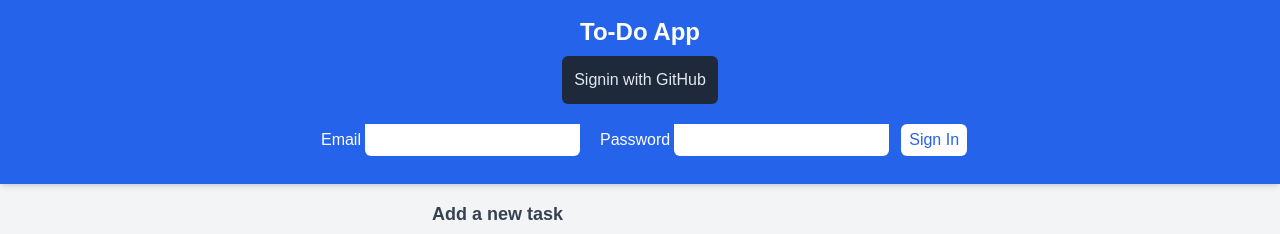
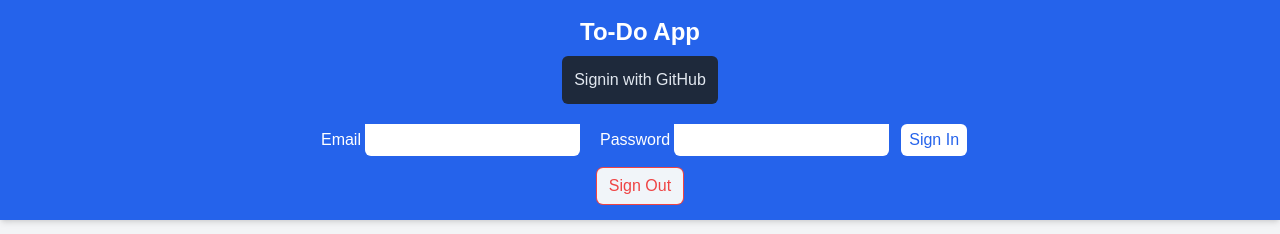
Before and after one commit to tahasama/todo15, a Next.js app: page / in a window 1280 px wide. Shown: the top 234 px of the page. Built offline with nearby package versions, Linux system fonts and the light colour scheme; no server answers; the database is empty.

Commit message:
sign out and user data ok

```diff
--- /dev/null
+++ b/app/componentns/SignoutButton.tsx
@@ -0,0 +1,19 @@
+import { signOut } from "@/auth";
+
+export function SignOut() {
+  return (
+    <form
+      action={async () => {
+        "use server";
+        await signOut();
+      }}
+    >
+      <button
+        type="submit"
+        className="px-3 py-1.5 bg-slate-100 ring-1 ring-red-500 text-red-500 rounded-md"
+      >
+        Sign Out
+      </button>
+    </form>
+  );
+}
--- /dev/null
+++ b/app/componentns/UserData.tsx
@@ -0,0 +1,15 @@
+import { auth } from "@/auth";
+
+export default async function UserData() {
+  const session = await auth();
+
+  if (!session?.user) return null;
+
+  return (
+    <div>
+      <p>{session.user.name}</p>
+      <p>{session.user.email}</p>
+      <p>{session.user.id}</p>
+    </div>
+  );
+}
--- a/app/page.tsx
+++ b/app/page.tsx
@@ -4,6 +4,8 @@ import TaskList from "./componentns/TaskList";
 import Loading from "./loading";
 import GithubSignIn from "./componentns/GithubsignIn";
 import { CredsSignIn } from "./componentns/CredsSignIn";
+import { SignOut } from "./componentns/SignoutButton";
+import UserData from "./componentns/UserData";
 
 export default function MainPage() {
   return (
@@ -12,10 +14,11 @@ export default function MainPage() {
         <h1 className="text-2xl font-bold">To-Do App</h1>
         <GithubSignIn />
         <CredsSignIn />
+        <SignOut />
       </header>
       <main className="flex-grow w-full max-w-md mx-auto p-4 space-y-6">
         {/* Add Task Section */}
-
+        <UserData />
         <AddtaskForm />
 
         {/* Task List Section */}
```
